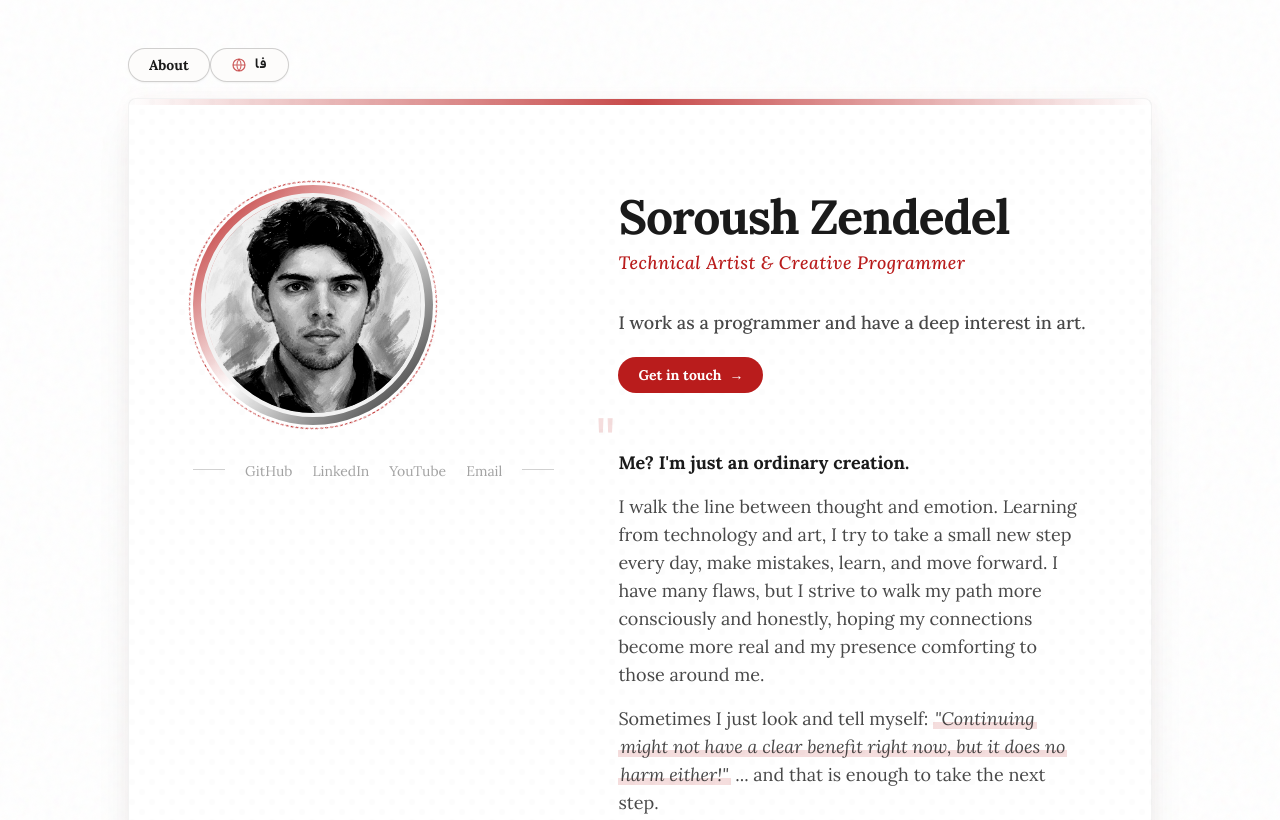
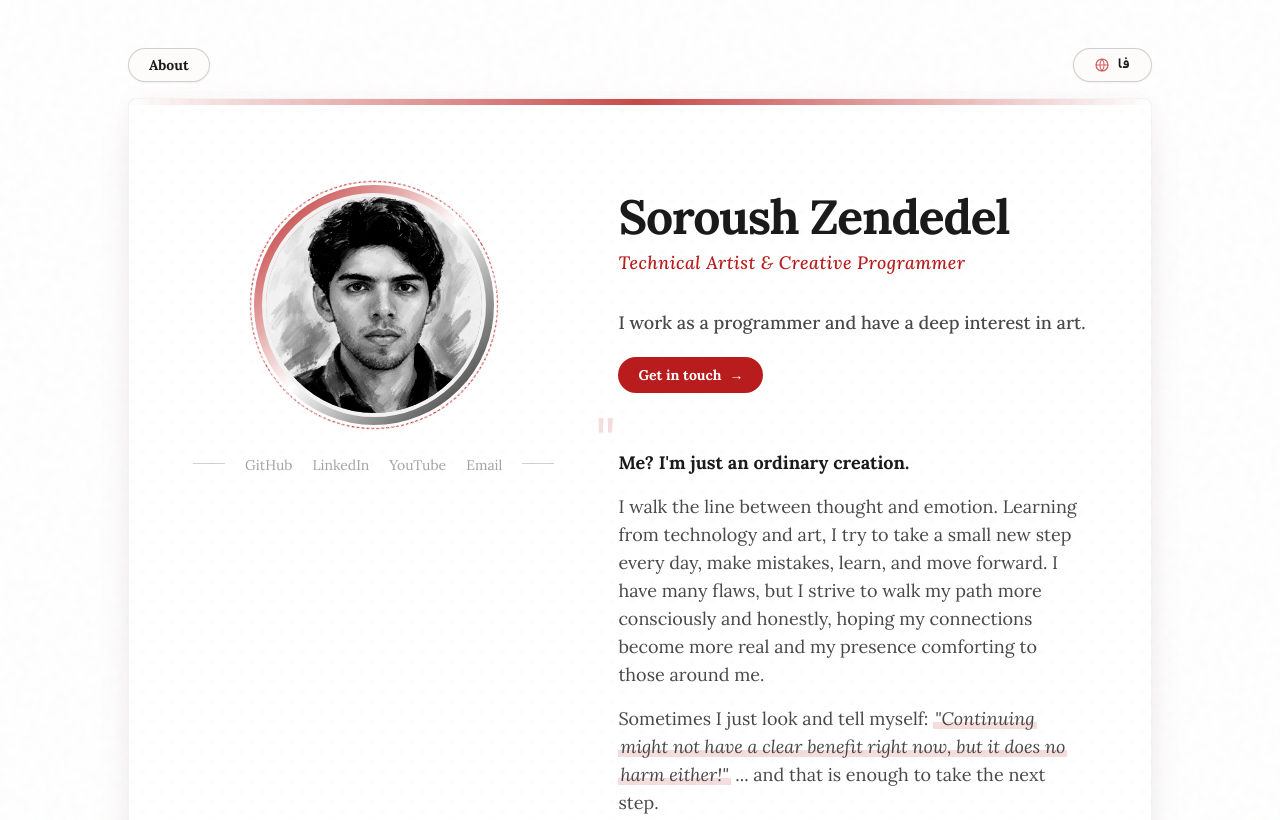
Before and after one commit to soroush-zendedel/soroush-zendedel.github.io, a website: page en/index.html in a window 1280 px wide. Shown: the top 820 px of the page. Drawn offline with Linux system fonts and the light colour scheme.

Commit message:
Align home navigation and center English portrait

```diff
--- a/en/index.html
+++ b/en/index.html
@@ -65,6 +65,7 @@
     <link href="https://fonts.googleapis.com/css2?family=Lora:ital,wght@0,400;0,500;0,600;0,700;1,400;1,500&family=Vazirmatn:wght@300;400;500;700;800&display=swap" rel="stylesheet">
 
     <style>
+        .top-navigation { display: flex; justify-content: space-between; }
         body {
             background-color: #ffffff;
             color: #1a1a1a;
@@ -175,7 +176,7 @@
 <body class="font-en antialiased min-h-screen selection:bg-crimson selection:text-white p-4 md:p-8 lg:p-12">
 
     <!-- Top Navigation outside the document wrapper -->
-    <nav class="w-full max-w-5xl mx-auto flex justify-between items-center mb-4">
+    <nav class="top-navigation w-full max-w-5xl mx-auto items-center mb-4">
         <a class="bg-canvas border border-ink/20 shadow-sm rounded-full px-5 py-1.5 text-sm font-bold hover:border-crimson hover:text-crimson transition-all" href="./about.html">About</a>
         <a id="langToggle" href="/" hreflang="fa" aria-label="مشاهده نسخه فارسی" class="bg-canvas border border-ink/20 shadow-sm rounded-full px-5 py-1.5 text-sm font-bold tracking-widest hover:border-crimson hover:text-crimson focus-visible:outline focus-visible:outline-2 focus-visible:outline-offset-2 focus-visible:outline-crimson transition-all flex items-center gap-2">
             <svg class="h-4 w-4 text-crimson/70" viewBox="0 0 24 24" fill="none" stroke="currentColor" stroke-width="1.8" aria-hidden="true"><circle cx="12" cy="12" r="9"/><path d="M3 12h18M12 3a15 15 0 0 1 0 18M12 3a15 15 0 0 0 0 18"/></svg>
@@ -195,7 +196,7 @@
             <header class="flex flex-col md:flex-row items-center md:items-start gap-10 md:gap-16 border-b border-ink/10 pb-12">
 
                 <!-- Avatar Column -->
-                <div class="flex-shrink-0 avatar-container group">
+                <div class="flex flex-col items-center flex-shrink-0 avatar-container group">
                     <div class="avatar-frame">
                         <img src="../img/me.webp" alt="Soroush Zendedel | سروش زنده‌دل" width="224" height="224" fetchpriority="high" onerror="this.src='https://placehold.co/240x240/1a1a1a/e8e6e1?text=Soroush'" class="art-avatar w-48 h-48 md:w-56 md:h-56 object-cover rounded-full border-4 border-canvas z-10 relative shadow-inner">
                     </div>
```
Also changed, not shown: index.html (+2 -1 lines).
